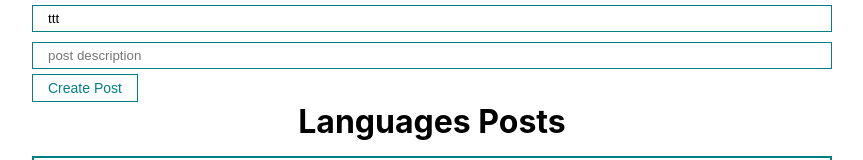
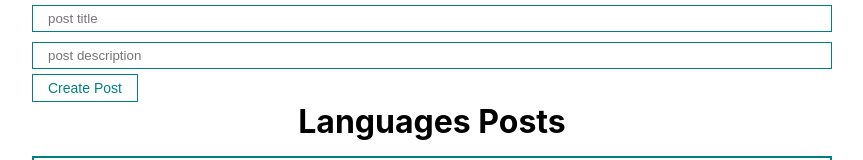
Before and after one commit to AslanZ-5/react_course, a React (Create React App) app in the folder app/: page / in a window 1280 px wide. Shown: the top 160 px of the page, without its empty margins (208-1071 px from the left). Built offline with nearby package versions, Linux system fonts and the light colour scheme.

Commit message:
react adding new Posts

```diff
--- a/app/src/App.js
+++ b/app/src/App.js
@@ -7,18 +7,22 @@ import Myinput from "./components/UI/input/Myinput";
 import "./styles/App.css"
 import PostList from "./components/PostList";
 function App() {
-  const [posts, setPost] = useState([
+  const [posts, setPosts] = useState([
     {id:1,title:"javascript", body:"this text is about JavaScript"},
     {id:2,title:"Python-Django", body:"this text is about Python-Django"},
     {id:3,title:"Mysql", body:"this text is about Mysql"},
     {id:4,title:"Django Rest Framework", body:"this text is about Django Rest"}
   ])
 
-  const [title, setTitle] = useState('ttt')
-  const inputRef = useRef()
+  const [post, setPost] = useState({title:'',body:''})
+
+
   const addNewPost = (e) => {
     e.preventDefault()
-    console.log(inputRef.current.value)
+    setPosts([...posts, {...post, id:Date.now()}])
+
+    setPost({title:'',body:''})
+
   }
   return (
     <div className="App">
@@ -27,10 +31,17 @@ function App() {
 
         type="text"
         placeholder="post title"
-        value={title}
-        onChange={e => setTitle(e.target.value)}
+        value={post.title}
+        onChange={e => setPost({...post,title:e.target.value})}
          />
-        <Myinput ref={inputRef} type="text" placeholder="post description"/>
+        <Myinput
+
+         type="text"
+         placeholder="post description"
+         value={post.body}
+         onChange={e => setPost({...post,body:e.target.value})}
+
+         />
         <Mybutton onClick={addNewPost} > Create Post</Mybutton>
       </form>
       <PostList props={posts} title={"Languages Posts"}/>
--- a/app/src/components/PostItem.js
+++ b/app/src/components/PostItem.js
@@ -3,7 +3,7 @@ const PostItem = function(props){
         <div className="post">
       <div className="post-content">
 
-        <strong> {props.post.id}. {props.post.title}</strong>
+        <strong> {props.number}. {props.post.title}</strong>
         <div>
           {props.post.body}
         </div>
--- a/app/src/components/PostList.js
+++ b/app/src/components/PostList.js
@@ -1,11 +1,11 @@
 import React from "react";
 import PostItem from "./PostItem";
 
-const PostList = ({props, title}) => {
+const PostList = ({props, title, }) => {
     return (
         <div>
 <h1 style={{textAlign: 'center'}}>{title}</h1>
-      {props.map(post => <PostItem post={post} key={post.id}/>)}
+      {props.map((post, index) => <PostItem number={index + 1} post={post} key={post.id}/>)}
         </div>
     );
 };
```
